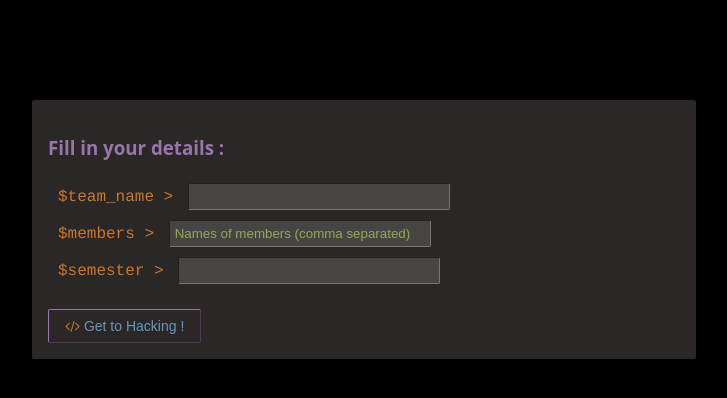
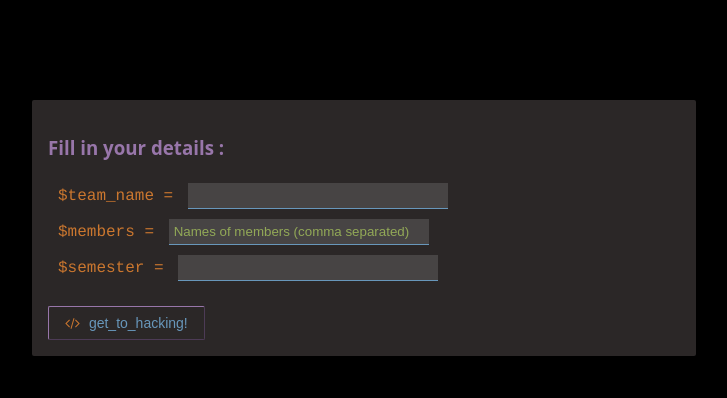
Before and after one commit to devesh2997/CTF-Concetto2k18, a PHP site: page /login.html in a window 1280 px wide. Shown: the top 398 px of the page, without its empty margins (276-1003 px from the left). Run offline with PHP 8.4, Linux system fonts and the light colour scheme.

Commit message:
updated readdme

```diff
--- a/login.html
+++ b/login.html
@@ -9,10 +9,10 @@
         <div class="registrationInfo">
             <h3>Fill in your details : </h3>
             <form class="form" name="registrationForm" onsubmit="return validateForm()" method="post">
-                <div class="regField"><span class="regText">$team_name > </span> <input class="regInput" type="text" name="teamName"></div>
-                <div class="regField"><span class="regText">$members >  </span> <input class="regInput" type="text" name="members" placeholder="Names of members (comma separated)"></div>
-                <div class="regField"><span class="regText">$semester > </span><input class="regInput" type="number" name="semester"></div>
-                <button class="getHacking" type="submit"> <i class="fa fa-code" style="color:#CB772F"></i> Get to Hacking !</button></div>
+                <div class="regField"><span class="regText">$team_name = </span> <input class="regInput" type="text" name="teamName"></div>
+                <div class="regField"><span class="regText">$members =  </span> <input class="regInput" type="text" name="members" placeholder="Names of members (comma separated)"></div>
+                <div class="regField"><span class="regText">$semester = </span><input class="regInput" type="number" name="semester"></div>
+                <button class="getHacking" type="submit"> <i class="fa fa-code" style="color:#CB772F; margin-right:5px"></i> get_to_hacking!</button></div>
             </form>
         </div>
     </body>
--- a/styles/loginStyle.css
+++ b/styles/loginStyle.css
@@ -33,8 +33,8 @@ body{
     padding: 5px;
     background-color: #474444;
     width: 250px;
-    border-width: 1px;
-    border-radius: 2px;
+    border-width: 0px 0px 1px 0px;
+    border-color: #6897BB
 }
 
 .getHacking{
```
